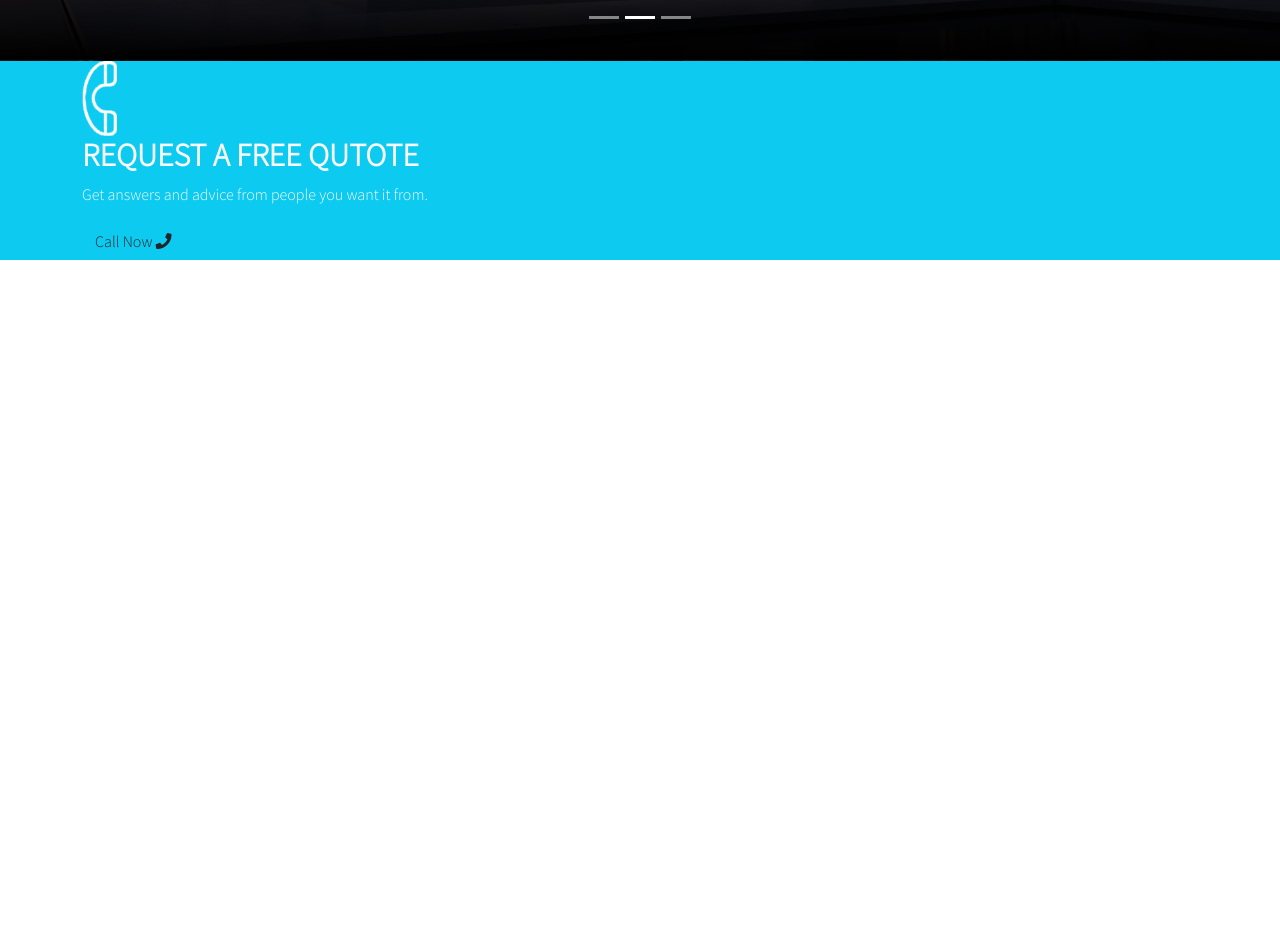
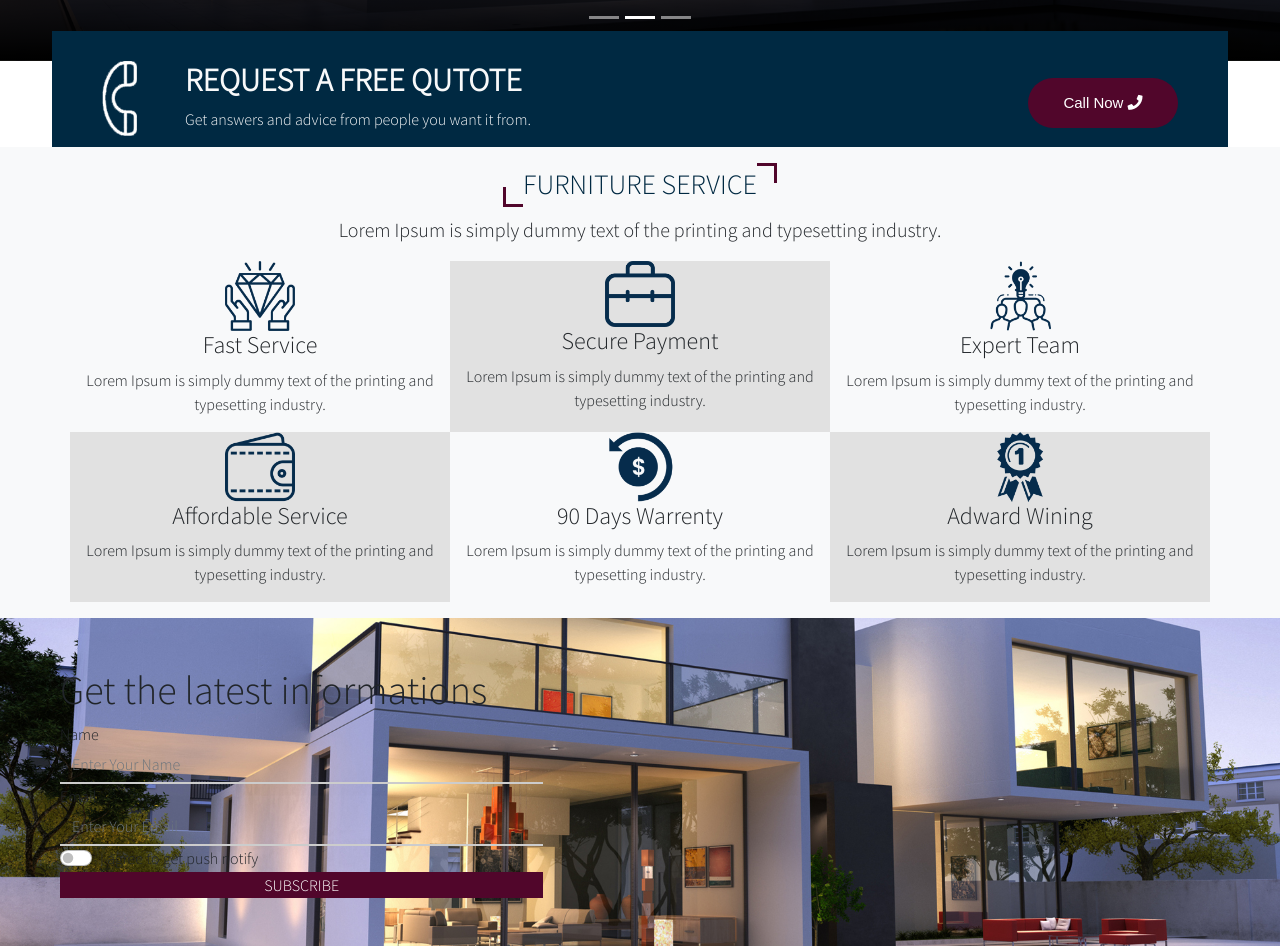
Before and after one commit to khantminht/plancco-decoration, a plain HTML site: page index.html in a window 1280 px wide. Shown: the part 3758-4704 px from the top of the page. Before the commit the page ends 4018 px from the top, so only its background shows below. Drawn offline with Linux system fonts and the light colour scheme.

Commit message:
"08july10:50am"

```diff
--- a/css/style.css
+++ b/css/style.css
@@ -430,3 +430,100 @@ ul.clientlists li:hover{
 	background-attachment: fixed;
 }
 /* End Customer Section */
+
+/* Start Request Quote */
+.qutoes{
+	background-color: var(--secondary-color);
+	padding: 30px 50px;
+	margin: -30px;
+
+	display: flex;
+	justify-content: space-between;
+	align-items: center;
+}
+
+.qutoes .infos{
+	display: flex;
+	justify-content: space-between;
+}
+
+.qutoes .btn-calls{
+	width: 150px;
+	height: 50px;
+	color: #fff;
+	font-family: sans-serif;
+	font-size: 15px;
+	line-height: 50px;
+	background-color: var(--primary-color);
+	border: 0;
+	border-radius: 100px;
+
+	padding: 0;
+	transform: translateY(-1px);
+
+	transition: all 0.3s;
+}
+
+.qutoes .btn-calls:hover{
+	box-shadow: -3px 3px 3px #444;
+	transform: translateY(0px);
+}
+
+@media (max-width:768px){
+	.phoneicon{
+		width: 50px;
+	}
+}
+/* End Request Quote */
+
+/* Start Furnitrue Service */
+.furicons img{
+	width: 70px;
+}
+
+.furicons div:nth-of-type(even){
+	background: #e1e1e1;
+}
+/* End Furniture Service */
+
+/* Start Contact Section */
+
+.contacts{
+	background-image: url(./../assets/img/banner/banner3.jpg);
+	background-repeat: no-repeat;
+	background-size: cover;
+	background-position: center;
+	background-attachment: fixed;
+}
+
+.contacts .inputs{
+	color: #fff;
+	background: transparent;
+	border: none;
+	border-radius: 0;
+	border-bottom: 2px solid #ccc;
+
+	transition: all 0.3s;
+}
+
+.contacts .inputs:focus{
+	/* outline: none; */
+	/* border-color: transparent; */
+	box-shadow: none;
+	border-bottom: 2px solid var(--primary-color);
+
+}
+
+.submit-btn{
+	color: #fff;
+	background-color: var(--primary-color);
+	border: none;
+
+	transition: background-color 0.3s ;
+}
+
+.submit-btn:hover{
+	color: #fff;
+	background-color: var(--secondary-color);
+}
+/* End Contact Section */
--- a/index.html
+++ b/index.html
@@ -475,27 +475,118 @@
 	<!-- End Customer Section -->
 
 	<!-- Start Request Quotation -->
-	<section class="bg-info">
+	<section>
 		<div class="container">
 			<div class="qutoes">
 
-				<div class="info">
-					<div class="text-light">
-						<img src="./assets/img/icon/phoneicon.png" alt="phoneicon" />
+				<div class="text-light infos">
+					<div>
+						<img src="./assets/img/icon/phoneicon.png"   class="me-5" alt="phoneicon" />
+					</div>
+					<div >
 						<h2 class="fw-bold text-uppercase">Request A free Qutote</h2>
 						<p>Get answers and advice from people you want it from.</p>
 					</div>
 				</div>
 
 				<div>
-					<a href="tel:09402779030" class="btn btn-calls">Call Now <i class="fas fa-phone"></i></a>
+					<a href="tel:09402779030" class="btn btn-calls ">Call Now  <i class="fas fa-phone"></i></a>
 				</div>
 
 			</div>
 		</div>
 	</section>
+	<!-- End Request Quotation -->
 
-	<!-- End Request Quotation -->
+	<!-- Start Furniture Service Section -->
+	<section id="furniture" class="bg-light text-center py-3">
+		<div class="container">
+			<!-- start title -->
+			<div class="row">
+				<div class="col">
+					<h3 class="titles">Furniture Service</h3>
+					<p class="lead mb-3">Lorem Ipsum is simply dummy text of the printing and typesetting industry.</p>
+				</div>
+			</div>
+			<!-- end title -->
+
+			<div class="row furicons">
+				<div class="col-md-4">
+					<img src="./assets/img/icon/services1.png" width="70px" class="" alt="service1" />
+					<h4>Fast Service</h4>
+					<p>Lorem Ipsum is simply dummy text of the printing and typesetting industry.</p>
+				</div>
+
+				<div class="col-md-4">
+					<img src="./assets/img/icon/services2.png" class="" alt="service2" />
+					<h4>Secure Payment</h4>
+					<p>Lorem Ipsum is simply dummy text of the printing and typesetting industry.</p>
+				</div>
+
+				<div class="col-md-4">
+					<img src="./assets/img/icon/services3.png" class="" alt="service3" />
+					<h4>Expert Team</h4>
+					<p>Lorem Ipsum is simply dummy text of the printing and typesetting industry.</p>
+				</div>
+
+				<div class="col-md-4">
+					<img src="./assets/img/icon/services4.png" class="" alt="service4" />
+					<h4>Affordable Service</h4>
+					<p>Lorem Ipsum is simply dummy text of the printing and typesetting industry.</p>
+				</div>
+
+				<div class="col-md-4">
+					<img src="./assets/img/icon/services5.png" class="" alt="service5" />
+					<h4>90 Days Warrenty</h4>
+					<p>Lorem Ipsum is simply dummy text of the printing and typesetting industry.</p>
+				</div>
+
+				<div class="col-md-4">
+					<img src="./assets/img/icon/services6.png" class="" alt="service6" />
+					<h4>Adward Wining</h4>
+					<p>Lorem Ipsum is simply dummy text of the printing and typesetting industry.</p>
+				</div>
+			</div>
+		</div>
+	</section>
+	<!-- End Furniture Service Section -->
+
+	<!-- Start Contact Section -->
+	<section id="contact" class="p-5 contacts">
+		<div class="container-fluid">
+
+			<div class="col-lg-5">
+				<h5 class="display-6">Get the latest informations</h5>
+
+				<form class="" action="" method="">
+
+					<div class="form-group">
+						<label for="name">Name</label>
+						<input type="text" name="name" id="name" class="form-control inputs" placeholder="Enter Your Name" autocomplete="off">
+					</div>
+
+					<div class="form-group">
+						<label for="email">Email</label>
+						<input type="text" name="email" id="email" class="form-control inputs" placeholder="Enter Your Email" autocomplete="off">
+					</div>
+
+					<div>
+						<div class="form-check form-switch">
+							<input type="checkbox" name="accept" id="accept" class="form-check-input">
+
+							<label for="accept">I agree to get push notify</label>
+						</div>
+					</div>
+
+					<div class="d-grid">
+						<button type="submit" class="submit-btn text-uppercase rounded-0">Subscribe</button>
+					</div>
+
+				</form>
+			</div>
+		</div>
+	</section>
+	<!-- End Contact Section -->
 
 
 
```
